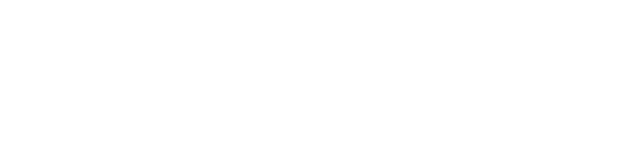
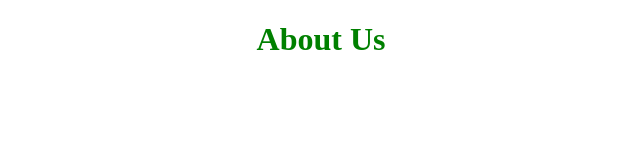
Before and after one commit to Minra-cyber/expotract, a plain HTML site: page index.html in a window 1280 px wide. Shown: the whole page, without its empty margins (319-959 px from the left). Drawn offline with Linux system fonts and the light colour scheme.

Commit message:
added color to the h1

```diff
--- a/index.html
+++ b/index.html
@@ -1,12 +1,14 @@
 <!DOCTYPE html>
 <html lang="en">
 <head>
+    <link rel = "stylesheet" type = "text/css" href = "styles.css">
   <meta charset="UTF-8">
   <meta name="viewport" content="width=device-width, initial-scale=1.0">
   <meta http-equiv="X-UA-Compatible" content="ie=edge">
   <title>Document</title>
 </head>
 <body>
+  <h1>About Us</h1>
 
 </body>
 </html>
--- /dev/null
+++ b/styles.css
@@ -0,0 +1,4 @@
+h1{
+  color:green;
+  text-align: center;
+}
```
